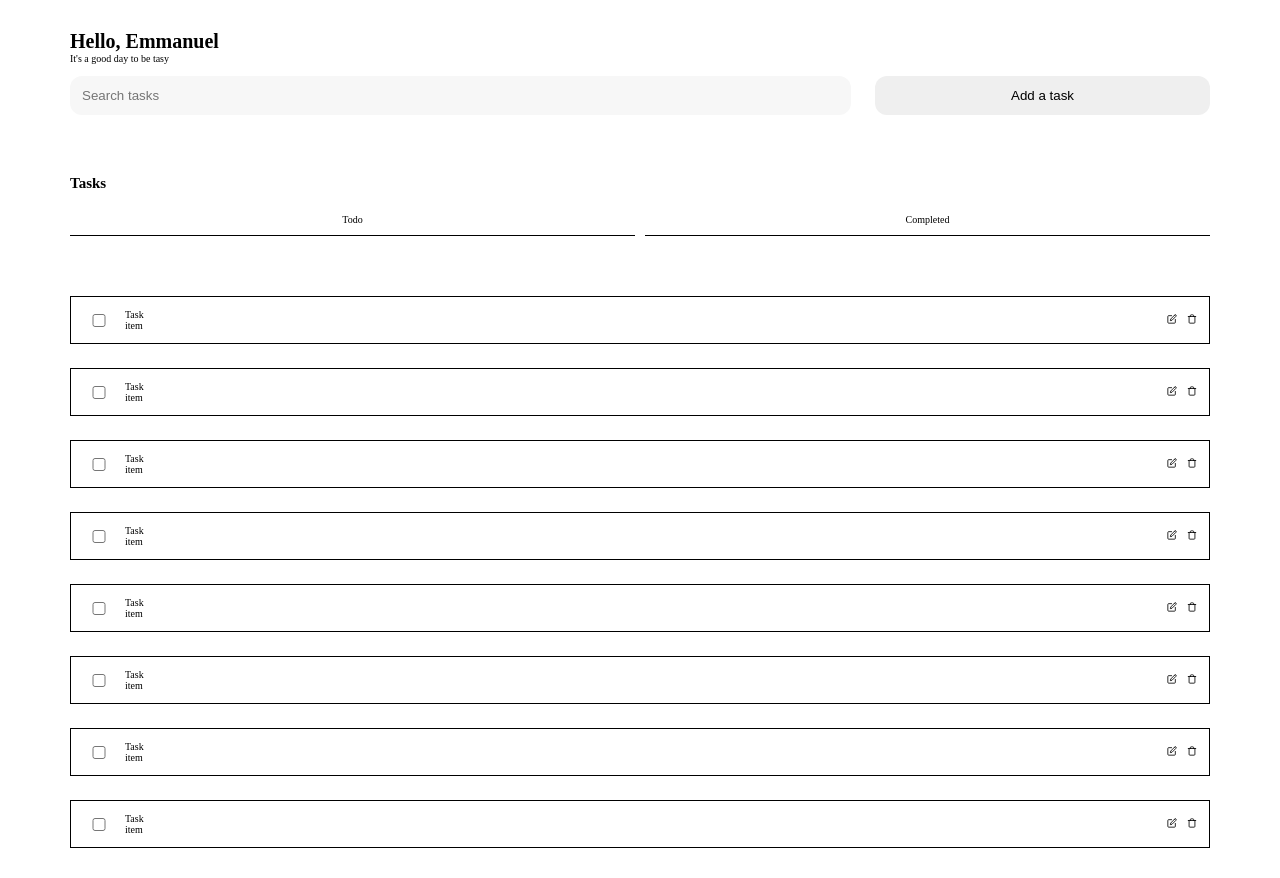
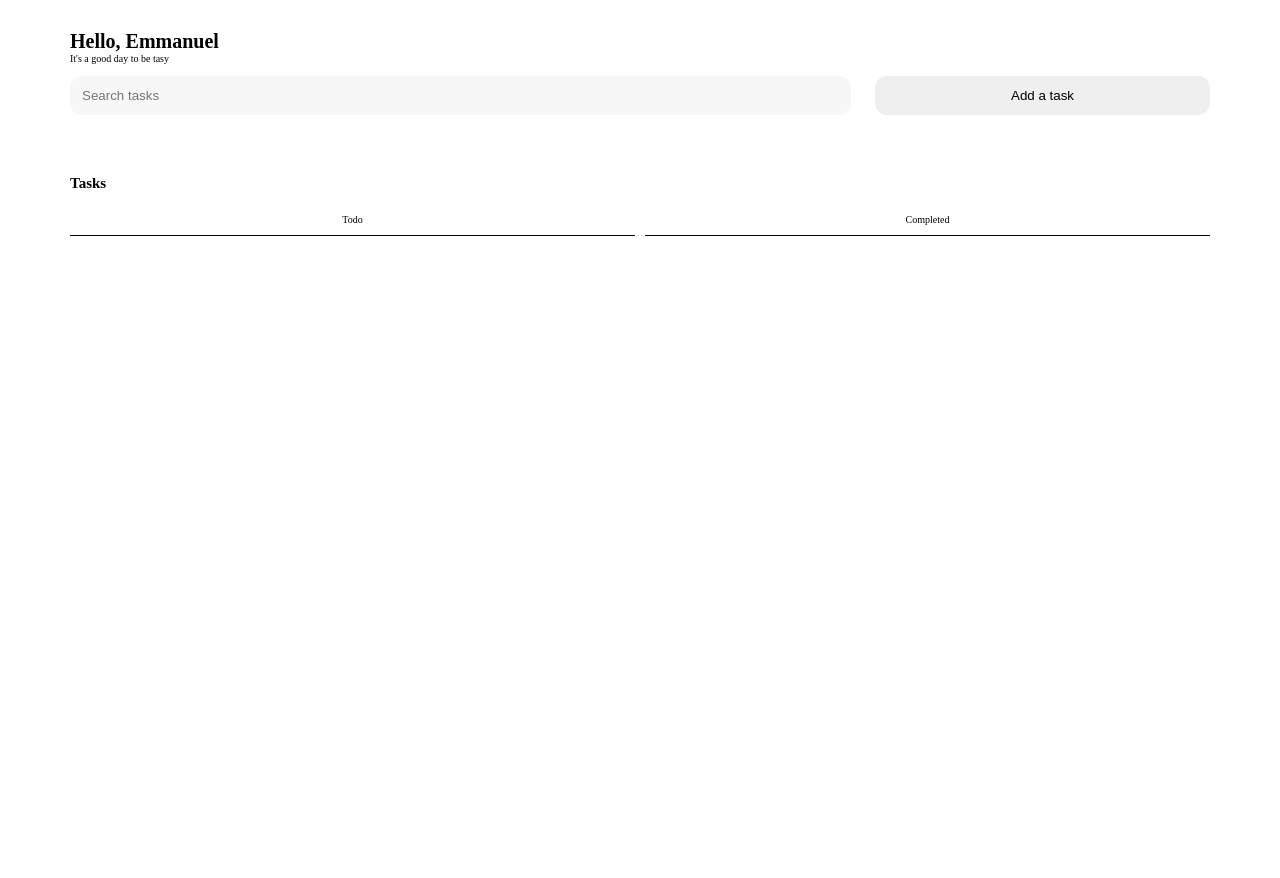
Before and after one commit to cemmanuelonyema/tasy, a React (Vite) app: page / in a window 1280 px wide. After the commit the page ends 800 px from the top, so only its background shows below. Built offline with nearby package versions, Linux system fonts and the light colour scheme.

Commit message:
rewrote to modify state tree upper to app level

```diff
--- a/src/App.tsx
+++ b/src/App.tsx
@@ -3,17 +3,19 @@ import { useState } from "react";
 import { Header } from "./components/header/Header";
 import { Modal } from "./components/layout/modal/Modal";
 import { Tab } from "./components/tab/Tab";
-import { TaskWrapper } from "./components/taskWrapper/TaskWrapper";
+import { TaskList } from "./components/tasklist/TaskList";
+import { Todo } from "./components/model";
 
 export const App: React.FC = () => {
   const [modalOpen, setModalOpen] = useState<boolean>(false);
+  const [todos, setTodos] = useState<Todo[]>([]);
 
   return (
     <main className="App">
       <Header setModalOpen={setModalOpen} modalOpen={modalOpen} />
       <Tab />
-      <TaskWrapper />
-      <Modal setModalOpen={setModalOpen} modalOpen={modalOpen} />
+      <TaskList todos={todos} setTodos={setTodos} />
+      <Modal setModalOpen={setModalOpen} modalOpen={modalOpen}  todos={todos} setTodos={setTodos}/>
     </main>
   );
 };
--- a/src/components/layout/modal/Modal.tsx
+++ b/src/components/layout/modal/Modal.tsx
@@ -1,18 +1,31 @@
 import React, { useState, Fragment } from "react";
+import { Todo } from "../../model";
 import "./modal.css";
 import { ModalBox } from "./modalbox/ModalBox";
 
 interface Props {
   modalOpen: boolean;
   setModalOpen: React.Dispatch<React.SetStateAction<boolean>>;
+  todos: Todo[];
+  setTodos: React.Dispatch<React.SetStateAction<Todo[]>>;
 }
 
-export const Modal: React.FC<Props> = ({ setModalOpen, modalOpen }) => {
+export const Modal: React.FC<Props> = ({
+  setModalOpen,
+  modalOpen,
+  setTodos,
+  todos,
+}) => {
   return (
     <Fragment>
       {modalOpen && (
         <section className="overlay">
-          <ModalBox setModalOpen={setModalOpen} modalOpen={modalOpen} />
+          <ModalBox
+            setModalOpen={setModalOpen}
+            modalOpen={modalOpen}
+            todos={todos}
+            setTodos={setTodos}
+          />
         </section>
       )}
     </Fragment>
--- a/src/components/layout/modal/modalbox/ModalBox.tsx
+++ b/src/components/layout/modal/modalbox/ModalBox.tsx
@@ -5,16 +5,22 @@ import "./modalbox.css";
 interface Props {
   modalOpen: boolean;
   setModalOpen: React.Dispatch<React.SetStateAction<boolean>>;
+  todos: Todo[];
+  setTodos: React.Dispatch<React.SetStateAction<Todo[]>>;
 }
 
-export const ModalBox: React.FC<Props> = ({ setModalOpen, modalOpen }) => {
+export const ModalBox: React.FC<Props> = ({
+  setModalOpen,
+  modalOpen,
+  setTodos,
+  todos,
+}) => {
   const [todo, setTodo] = useState<string>("");
   //   const [todo, setTodo] = useState({
   //     todo: "",
   //     des: "",
   //     tag: "",
   //   });
-  const [todos, setTodos] = useState<Todo[]>([]);
 
   console.log(todos);
 
--- a/src/components/taskItem/TaskItem.tsx
+++ b/src/components/taskItem/TaskItem.tsx
@@ -1,19 +1,31 @@
 import React from "react";
 import { FiEdit, FiTrash } from "react-icons/fi";
+import { Todo } from "../model";
 import "./taskItem.css";
 
-export const TaskItem: React.FC = () => {
+interface Props {
+  todo: Todo;
+  todos: Todo[];
+  setTodos: React.Dispatch<React.SetStateAction<Todo[]>>;
+}
+
+export const TaskItem: React.FC<Props> = ({ todo, todos, setTodos }) => {
+  const handleChange = (id: number) => {
+    // setContact({ ...contact, [e.target.name]: e.target.value });
+    //   setTodos([...todos, { id: Date.now(), todo: todo, isDone: false }]);
+  };
+  console.log(todo);
   return (
     <article className="taskItem">
       <div className="task-content">
-        <input type="checkbox" name="" id="" />
-        <span>Task item</span>
+        <input type="checkbox" onChange={() => handleChange(todo.id)} />
+        <span>{todo.todo}</span>
       </div>
       <div className="task-buttons">
-        <span>
+        <span className="icon">
           <FiEdit />
         </span>
-        <span>
+        <span className="icon">
           <FiTrash />
         </span>
       </div>
--- a/src/components/taskWrapper/TaskWrapper.tsx
+++ /dev/null
@@ -1,20 +0,0 @@
-import React from "react";
-import { TaskItem } from "../taskItem/TaskItem";
-import "./taskWrapper.css";
-
-export const TaskWrapper: React.FC = () => {
-  return (
-    <section>
-      <div className="wrapper__container">
-        <TaskItem />
-        <TaskItem />
-        <TaskItem />
-        <TaskItem />
-        <TaskItem />
-        <TaskItem />
-        <TaskItem />
-        <TaskItem />
-      </div>
-    </section>
-  );
-};
--- /dev/null
+++ b/src/components/tasklist/TaskList.tsx
@@ -0,0 +1,38 @@
+import React from "react";
+import { Todo } from "../model";
+import { TaskItem } from "../taskItem/TaskItem";
+import "./tasklist.css";
+
+interface Props {
+  todos: Todo[];
+  setTodos: React.Dispatch<React.SetStateAction<Todo[]>>;
+}
+
+export const TaskList: React.FC<Props> = ({ todos, setTodos }) => {
+  return (
+    <section>
+      <div className="wrapper__container">
+        {/* <TaskItem />
+        <TaskItem />
+        <TaskItem />
+        <TaskItem />
+        <TaskItem />
+        <TaskItem />
+        <TaskItem />
+        <TaskItem /> */}
+        {/* {todos.map((todo) => (
+          <TaskItem key={todo.id} todo={todo} todos={todos}, setTodos={setTodos}/>
+        ))} */}
+
+        {todos?.map((todo) => (
+          <TaskItem
+            key={todo.id}
+            todo={todo}
+            todos={todos}
+            setTodos={setTodos}
+          />
+        ))}
+      </div>
+    </section>
+  );
+};
```
Also changed, not shown: src/components/tasklist/tasklist.css (renamed from src/components/taskWrapper/taskWrapper.css).
